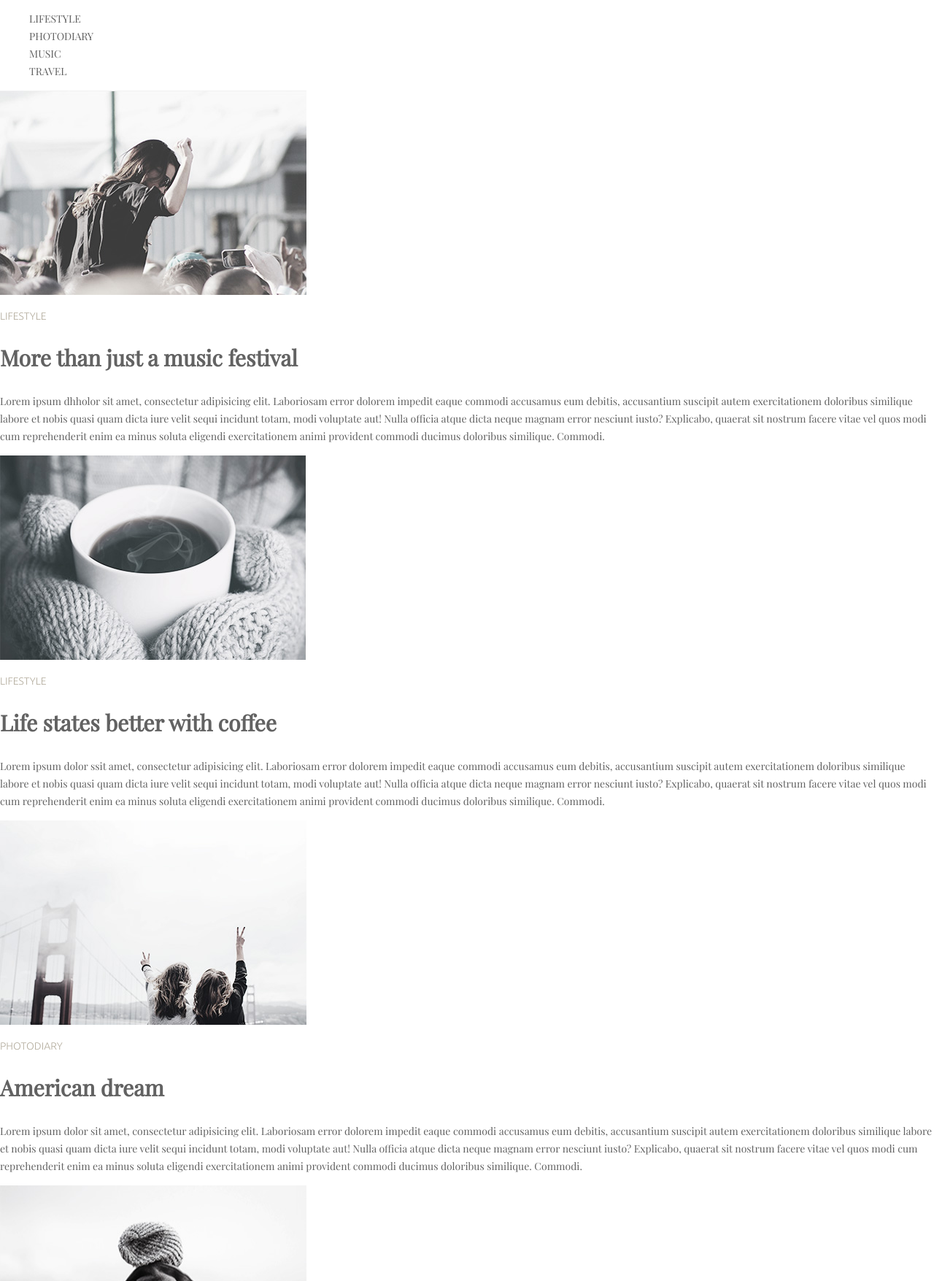
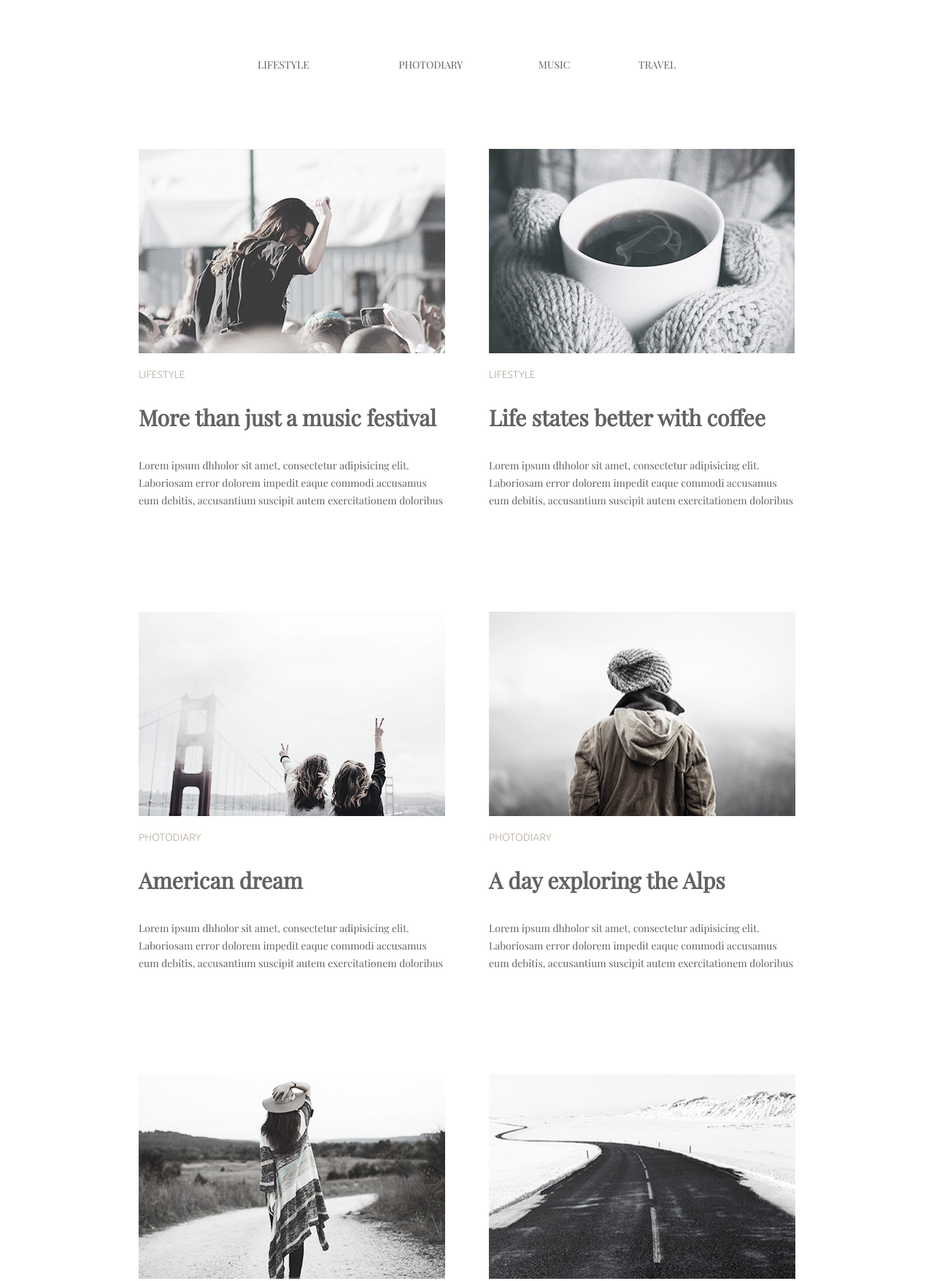
Before and after one commit to SergiiMostepan/goit-fe-course, a plain HTML site: page Module-3/index.html in a window 1280 px wide. Shown: the top 1755 px of the page at 73% size. Drawn offline with nearby package versions, Linux system fonts and the light colour scheme.

Commit message:
first vers of HW 3

```diff
--- a/Module-3/css/style.css
+++ b/Module-3/css/style.css
@@ -1,36 +1,97 @@
+html {
+    box-sizing: border-box;
+}
+
+*,
+*::before,
+*::after {
+    box-sizing: inherit;
+}
+/* body */
 body {
     font-family: "Playfair Display", "Arial", sans-serif;
     color: #626262;
     font-size: 14px;
     line-height: 24px;
 }
+/* header */
+.conteiner {
+    width: 900px;
+    margin: 0 auto;
+    background-color: #ffffff;
+}
+
 .img_p {
     font-family: "Ubuntu", "Arial", sans-serif;
     color: #b4ad9e;
     line-height: 17px;
     text-transform: uppercase;
+    margin-bottom: 32px;
 }
+
 .header_p {
     font-size: 30px;
     line-height: 36px;
+    margin-bottom: 36px;
 }
-.page-header {
-    background-color: #ffffff;
+p{
+    margin-bottom: 140px;
 }
+
+header {
+    height: 204px;
+}
+
 .navigation {
+    margin: 0;
+    padding: 0;
     font-size: 14px;
     list-style: none;
+    vertical-align: middle;
 }
+
+.hearer-nav {
+    padding: 77px 0 103px 0;
+}
+
 .navigation a {
-color: #626262;
-font-weight: 400;
-text-transform: uppercase;
-text-decoration: none;
-line-height: 16px;
+    color: #626262;
+    font-weight: 400;
+    text-transform: uppercase;
+    text-decoration: none;
+    line-height: 24px;
 }
-.navigation a:hover {
+
+.navigation li {
+    text-align: justify;
+    display: inline-block;
+}
+
+.navigation li:first-child {
+    margin-left: 163px;
+}
+
+.navigation li:last-child {
+    margin-right: 163px;
+}
+
+.fi_li {
+    margin-right: 119px;
+}
+
+.se_li {
+    margin-right: 100px;
+}
+
+.th_li {
+    margin-right: 90px;
+}
+
+.navigation a:hover,
+.navigation a:focus {
     color: #03a9f4;
 }
+/* main */
 .visually-hidden:not(:focus):not(:active),
 input[type="checkout"].visually-hidden,
 input[type="radio"].visually-hidden {
@@ -46,3 +107,38 @@ input[type="radio"].visually-hidden {
     clip: rect(0 0 0 0);
     overflow: hidden;
 }
+.features {
+    font-size: 0;
+    margin-bottom: 56px;
+}
+.blocks_l {
+    width: 420px;
+    margin-right: 60px;
+    padding: 0;
+    display: inline-block;
+    font-size: 14px;
+}
+
+.blocks_r {
+    width: 420px;
+    margin: 0;
+    padding: 0;
+    display: inline-block;
+    font-size: 14px;
+}
+/* button */
+.loadmore_button {
+    border: 0;
+    margin: 0;
+    padding: 20px 34px 21px 34px;
+   font-size: 20px;
+   line-height: 24px;
+   font-family: "Playfair Display", "Arial", sans-serif;
+   color: #626262;
+   cursor: pointer;
+   border: 2px solid #626262;
+   background-color: #ffffff;
+}
+.button_div {
+    margin: 0 358px;
+}
--- a/Module-3/index.html
+++ b/Module-3/index.html
@@ -14,106 +14,82 @@
 <body>
     <h1 class="visually-hidden">My site</h1>
     <!-- header of the site-->
-    <header class="page-header">
+    <header class="page-header-container, conteiner">
         <h2 class="visually-hidden">menu</h2>
-        <nav>
+        <nav class="hearer-nav">
             <!-- navigation-->
             <ul class="navigation">
-                <li><a href="#">Lifestyle</a></li>
-                <li><a href="#">Photodiary</a></li>
-                <li><a href="#">Music</a></li>
-                <li><a href="#">Travel</a></li>
+                <li class="fi_li"><a href="#">Lifestyle</a></li>
+                <li class="se_li"><a href="#">Photodiary</a></li>
+                <li class="th_li"><a href="#">Music</a></li>
+                <li class="fr_li"><a href="#">Travel</a></li>
             </ul>
         </nav>
     </header>
 
-    <main>
+    <main class="conteiner">
         <!-- main section -->
         <section class="features">
             <h2 class="visually-hidden">Our features</h2>
             <!-- first block-->
-            <article>
+            <article class="blocks_l">
                 <img src="image/music.jpg" alt="some troubles.." width="420" height="280">
                 <p class="img_p">Lifestyle</p>
                 <h3 class="header_p">More than just a music festival</h3>
                 <p>Lorem ipsum dhholor sit amet, consectetur adipisicing elit. Laboriosam error dolorem impedit eaque
-                    commodi accusamus eum debitis, accusantium suscipit autem exercitationem doloribus similique
-                    labore et nobis quasi quam dicta iure velit sequi incidunt totam, modi voluptate aut! Nulla
-                    officia atque dicta neque magnam error nesciunt iusto? Explicabo, quaerat sit nostrum facere
-                    vitae vel quos modi cum reprehenderit enim ea minus soluta eligendi exercitationem animi
-                    provident commodi ducimus doloribus similique. Commodi.
+                    commodi accusamus eum debitis, accusantium suscipit autem exercitationem doloribus
                 </p>
             </article>
             <!-- second block-->
-            <article>
+            <article class="blocks_r">
                 <img src="image/coffee.jpg" alt="some troubles.." width="420" height="280">
                 <p class="img_p">Lifestyle</p>
                 <h3 class="header_p">Life states better with coffee</h3>
-                <p>Lorem ipsum dolor ssit amet, consectetur adipisicing elit. Laboriosam error dolorem impedit
-                    eaque
-                    commodi accusamus eum debitis, accusantium suscipit autem exercitationem doloribus similique
-                    labore et nobis quasi quam dicta iure velit sequi incidunt totam, modi voluptate aut! Nulla
-                    officia atque dicta neque magnam error nesciunt iusto? Explicabo, quaerat sit nostrum facere
-                    vitae vel quos modi cum reprehenderit enim ea minus soluta eligendi exercitationem animi
-                    provident commodi ducimus doloribus similique. Commodi.
+                <p>Lorem ipsum dhholor sit amet, consectetur adipisicing elit. Laboriosam error dolorem impedit eaque
+                    commodi accusamus eum debitis, accusantium suscipit autem exercitationem doloribus
                 </p>
             </article>
             <!-- third block-->
-            <article>
+            <article class="blocks_l">
                 <img src="image/Dream.jpg" alt="some troubles.." width="420" height="280">
                 <p class="img_p">Photodiary</p>
                 <h3 class="header_p">American dream</h3>
-                <p>Lorem ipsum dolor sit amet, consectetur adipisicing elit. Laboriosam error dolorem impedit eaque
-                    commodi accusamus eum debitis, accusantium suscipit autem exercitationem doloribus similique
-                    labore et nobis quasi quam dicta iure velit sequi incidunt totam, modi voluptate aut! Nulla
-                    officia atque dicta neque magnam error nesciunt iusto? Explicabo, quaerat sit nostrum facere
-                    vitae vel quos modi cum reprehenderit enim ea minus soluta eligendi exercitationem animi
-                    provident commodi ducimus doloribus similique. Commodi.
+                <p>Lorem ipsum dhholor sit amet, consectetur adipisicing elit. Laboriosam error dolorem impedit eaque
+                    commodi accusamus eum debitis, accusantium suscipit autem exercitationem doloribus
                 </p>
             </article>
             <!-- fourth block-->
-            <article>
+            <article class="blocks_r">
                 <img src="image/Alps.jpg" alt="some troubles.." width="420" height="280">
                 <p class="img_p">Photodiary</p>
                 <h3 class="header_p">A day exploring the Alps</h3>
-                <p>Lorem ipsum dolor sit amet, consectetur adipisicing elit. Laboriosam error dolorem impedit eaque
-                    commodi accusamus eum debitis, accusantium suscipit autem exercitationem doloribus similique
-                    labore et nobis quasi quam dicta iure velit sequi incidunt totam, modi voluptate aut! Nulla
-                    officia atque dicta neque magnam error nesciunt iusto? Explicabo, quaerat sit nostrum facere
-                    vitae vel quos modi cum reprehenderit enim ea minus soluta eligendi exercitationem animi
-                    provident commodi ducimus doloribus similique. Commodi.
+                <p>Lorem ipsum dhholor sit amet, consectetur adipisicing elit. Laboriosam error dolorem impedit eaque
+                    commodi accusamus eum debitis, accusantium suscipit autem exercitationem doloribus
                 </p>
             </article>
             <!-- fifth block-->
-            <article>
+            <article class="blocks_l">
                 <img src="image/songs.jpg" alt="some troubles.." width="420" height="280">
                 <p class="img_p">Lifestyle</p>
                 <h3 class="header_p">American dream</h3>
-                <p>Lorem ipsum dolor sit amet, consectetur adipisicing elit. Laboriosam error dolorem impedit eaque
-                    commodi accusamus eum debitis, accusantium suscipit autem exercitationem doloribus similique
-                    labore et nobis quasi quam dicta iure velit sequi incidunt totam, modi voluptate aut! Nulla
-                    officia atque dicta neque magnam error nesciunt iusto? Explicabo, quaerat sit nostrum facere
-                    vitae vel quos modi cum reprehenderit enim ea minus soluta eligendi exercitationem animi
-                    provident commodi ducimus doloribus similique. Commodi.
+                <p>Lorem ipsum dhholor sit amet, consectetur adipisicing elit. Laboriosam error dolorem impedit eaque
+                    commodi accusamus eum debitis, accusantium suscipit autem exercitationem doloribus
                 </p>
             </article>
             <!-- sixth block-->
-            <article>
+            <article class="blocks_r">
                 <img src="image/winter.jpg" alt="some troubles.." width="420" height="280">
                 <p class="img_p">Lifestyle</p>
                 <h3 class="header_p">A day exploring the Alps</h3>
-                <p>Lorem ipsum dolor sit amet, consectetur adipisicing elit. Laboriosam error dolorem impedit eaque
-                    commodi accusamus eum debitis, accusantium suscipit autem exercitationem doloribus similique
-                    labore et nobis quasi quam dicta iure velit sequi incidunt totam, modi voluptate aut! Nulla
-                    officia atque dicta neque magnam error nesciunt iusto? Explicabo, quaerat sit nostrum facere
-                    vitae vel quos modi cum reprehenderit enim ea minus soluta eligendi exercitationem animi
-                    provident commodi ducimus doloribus similique. Commodi.
+                <p>Lorem ipsum dhholor sit amet, consectetur adipisicing elit. Laboriosam error dolorem impedit eaque
+                    commodi accusamus eum debitis, accusantium suscipit autem exercitationem doloribus
                 </p>
             </article>
         </section>
         <!-- button-->
-            <button class="bottom_button"> load more</button>
-
+        <div class="button_div">
+        <button class="loadmore_button"> Load more</button>
+    </div>
     </main>
 
 </body>
```
